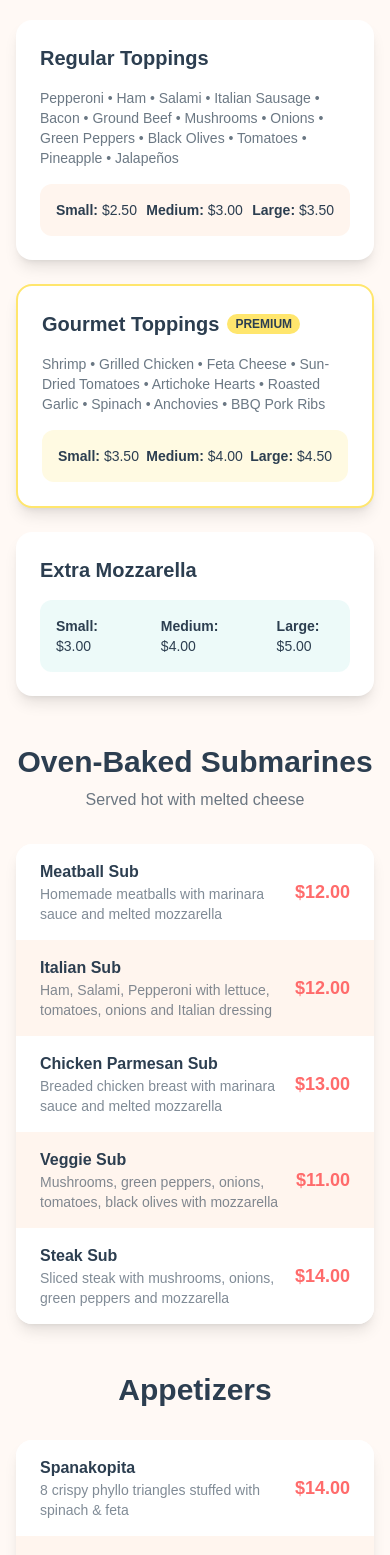
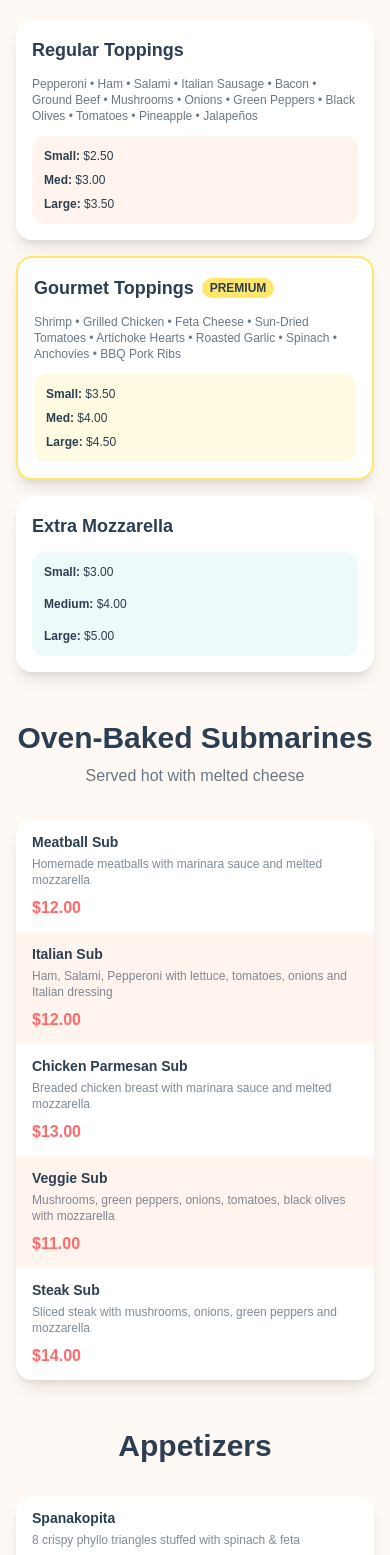
Before and after one commit to AlxM1/beethoven-pizza, a Next.js app: page /menu in a window 390 px wide. Shown: the part 3200-4755 px from the top of the page. Built offline with nearby package versions, Linux system fonts and the light colour scheme.

Commit message:
Sandbox autosave

```diff
--- a/src/app/menu/page.tsx
+++ b/src/app/menu/page.tsx
@@ -179,40 +179,40 @@ export default function MenuPage() {
             <p className="text-[#2C3E50]/70">Customize your pizza with additional toppings</p>
           </div>
 
-          <div className="grid md:grid-cols-2 gap-6">
+          <div className="grid md:grid-cols-2 gap-4 md:gap-6">
             {/* Regular Toppings */}
-            <div className="bg-white rounded-2xl shadow-lg p-6">
-              <h3 className="font-bold text-[#2C3E50] text-xl mb-4">{menuData.extraIngredients.regular.title}</h3>
-              <p className="text-sm text-[#2C3E50]/70 mb-4">
+            <div className="bg-white rounded-2xl shadow-lg p-4 md:p-6">
+              <h3 className="font-bold text-[#2C3E50] text-lg md:text-xl mb-3 md:mb-4">{menuData.extraIngredients.regular.title}</h3>
+              <p className="text-xs md:text-sm text-[#2C3E50]/70 mb-3 md:mb-4">
                 {menuData.extraIngredients.regular.items.join(" • ")}
               </p>
-              <div className="bg-[#FFF5EE] rounded-xl p-4 flex justify-between text-sm">
+              <div className="bg-[#FFF5EE] rounded-xl p-3 md:p-4 flex flex-col sm:flex-row justify-between gap-2 text-xs md:text-sm">
                 <span><strong>Small:</strong> {menuData.extraIngredients.regular.prices.small}</span>
-                <span><strong>Medium:</strong> {menuData.extraIngredients.regular.prices.medium}</span>
+                <span><strong>Med:</strong> {menuData.extraIngredients.regular.prices.medium}</span>
                 <span><strong>Large:</strong> {menuData.extraIngredients.regular.prices.large}</span>
               </div>
             </div>
 
             {/* Gourmet Toppings */}
-            <div className="bg-white rounded-2xl shadow-lg p-6 border-2 border-[#FFE66D]">
-              <h3 className="font-bold text-[#2C3E50] text-xl mb-4 flex items-center gap-2">
+            <div className="bg-white rounded-2xl shadow-lg p-4 md:p-6 border-2 border-[#FFE66D]">
+              <h3 className="font-bold text-[#2C3E50] text-lg md:text-xl mb-3 md:mb-4 flex items-center gap-2">
                 {menuData.extraIngredients.gourmet.title}
                 <span className="text-xs bg-[#FFE66D] text-[#2C3E50] px-2 py-0.5 rounded-full">PREMIUM</span>
               </h3>
-              <p className="text-sm text-[#2C3E50]/70 mb-4">
+              <p className="text-xs md:text-sm text-[#2C3E50]/70 mb-3 md:mb-4">
                 {menuData.extraIngredients.gourmet.items.join(" • ")}
               </p>
-              <div className="bg-[#FFE66D]/20 rounded-xl p-4 flex justify-between text-sm">
+              <div className="bg-[#FFE66D]/20 rounded-xl p-3 md:p-4 flex flex-col sm:flex-row justify-between gap-2 text-xs md:text-sm">
                 <span><strong>Small:</strong> {menuData.extraIngredients.gourmet.prices.small}</span>
-                <span><strong>Medium:</strong> {menuData.extraIngredients.gourmet.prices.medium}</span>
+                <span><strong>Med:</strong> {menuData.extraIngredients.gourmet.prices.medium}</span>
                 <span><strong>Large:</strong> {menuData.extraIngredients.gourmet.prices.large}</span>
               </div>
             </div>
 
             {/* Extra Cheese */}
-            <div className="bg-white rounded-2xl shadow-lg p-6 md:col-span-2">
-              <h3 className="font-bold text-[#2C3E50] text-xl mb-4">{menuData.extraIngredients.extraCheese.title}</h3>
-              <div className="bg-[#4ECDC4]/10 rounded-xl p-4 flex justify-center gap-12 text-sm">
+            <div className="bg-white rounded-2xl shadow-lg p-4 md:p-6 md:col-span-2">
+              <h3 className="font-bold text-[#2C3E50] text-lg md:text-xl mb-3 md:mb-4">{menuData.extraIngredients.extraCheese.title}</h3>
+              <div className="bg-[#4ECDC4]/10 rounded-xl p-3 md:p-4 flex flex-col sm:flex-row justify-center gap-4 sm:gap-12 text-xs md:text-sm">
                 <span><strong>Small:</strong> {menuData.extraIngredients.extraCheese.prices.small}</span>
                 <span><strong>Medium:</strong> {menuData.extraIngredients.extraCheese.prices.medium}</span>
                 <span><strong>Large:</strong> {menuData.extraIngredients.extraCheese.prices.large}</span>
@@ -232,15 +232,15 @@ export default function MenuPage() {
             {menuData.submarines.map((sub, index) => (
               <div
                 key={sub.name}
-                className={`px-6 py-4 flex justify-between items-center ${
+                className={`px-4 md:px-6 py-3 md:py-4 flex flex-col sm:flex-row sm:justify-between sm:items-center gap-2 ${
                   index % 2 === 0 ? "bg-white" : "bg-[#FFF5EE]"
                 }`}
               >
-                <div>
-                  <h3 className="font-bold text-[#2C3E50]">{sub.name}</h3>
-                  <p className="text-sm text-[#2C3E50]/60">{sub.description}</p>
+                <div className="flex-1">
+                  <h3 className="font-bold text-[#2C3E50] text-sm md:text-base">{sub.name}</h3>
+                  <p className="text-xs md:text-sm text-[#2C3E50]/60 mt-1">{sub.description}</p>
                 </div>
-                <span className="font-bold text-[#FF6B6B] text-lg">{sub.price}</span>
+                <span className="font-bold text-[#FF6B6B] text-base md:text-lg">{sub.price}</span>
               </div>
             ))}
           </div>
@@ -256,15 +256,15 @@ export default function MenuPage() {
             {menuData.appetizers.map((item, index) => (
               <div
                 key={item.name}
-                className={`px-6 py-4 flex justify-between items-center ${
+                className={`px-4 md:px-6 py-3 md:py-4 flex flex-col sm:flex-row sm:justify-between sm:items-center gap-2 ${
                   index % 2 === 0 ? "bg-white" : "bg-[#FFF5EE]"
                 }`}
               >
-                <div>
-                  <h3 className="font-bold text-[#2C3E50]">{item.name}</h3>
-                  <p className="text-sm text-[#2C3E50]/60">{item.description}</p>
+                <div className="flex-1">
+                  <h3 className="font-bold text-[#2C3E50] text-sm md:text-base">{item.name}</h3>
+                  <p className="text-xs md:text-sm text-[#2C3E50]/60 mt-1">{item.description}</p>
                 </div>
-                <span className="font-bold text-[#FF6B6B] text-lg">{item.price}</span>
+                <span className="font-bold text-[#FF6B6B] text-base md:text-lg">{item.price}</span>
               </div>
             ))}
           </div>
@@ -278,7 +278,7 @@ export default function MenuPage() {
           </div>
 
           <div className="bg-white rounded-2xl shadow-lg overflow-hidden">
-            <div className="bg-[#4ECDC4] text-white px-6 py-3 grid grid-cols-3 gap-4 text-sm font-semibold">
+            <div className="bg-[#4ECDC4] text-white px-3 md:px-6 py-3 grid grid-cols-3 gap-2 md:gap-4 text-xs md:text-sm font-semibold">
               <span>Salad</span>
               <span className="text-center">Small</span>
               <span className="text-center">Large</span>
@@ -286,20 +286,20 @@ export default function MenuPage() {
             {menuData.salads.map((salad, index) => (
               <div
                 key={salad.name}
-                className={`px-6 py-4 grid grid-cols-3 gap-4 items-center ${
+                className={`px-3 md:px-6 py-3 md:py-4 grid grid-cols-3 gap-2 md:gap-4 items-center ${
                   index % 2 === 0 ? "bg-white" : "bg-[#B8E8E4]/20"
                 }`}
               >
                 <div>
-                  <h3 className="font-bold text-[#2C3E50]">{salad.name}</h3>
-                  <p className="text-sm text-[#2C3E50]/60">{salad.description}</p>
+                  <h3 className="font-bold text-[#2C3E50] text-sm md:text-base">{salad.name}</h3>
+                  <p className="text-xs md:text-sm text-[#2C3E50]/60 mt-1">{salad.description}</p>
                 </div>
-                <span className="text-center font-semibold text-[#4ECDC4]">{salad.small}</span>
-                <span className="text-center font-semibold text-[#4ECDC4]">{salad.large}</span>
+                <span className="text-center font-semibold text-[#4ECDC4] text-xs md:text-base">{salad.small}</span>
+                <span className="text-center font-semibold text-[#4ECDC4] text-xs md:text-base">{salad.large}</span>
               </div>
             ))}
           </div>
-          <p className="text-center mt-4 text-[#2C3E50]/70">Add Shrimp - $6.00 | Extra Dressing - $1.50</p>
+          <p className="text-center mt-4 text-sm text-[#2C3E50]/70">Add Shrimp - $6.00 | Extra Dressing - $1.50</p>
         </section>
 
         {/* Pasta Section */}
```
